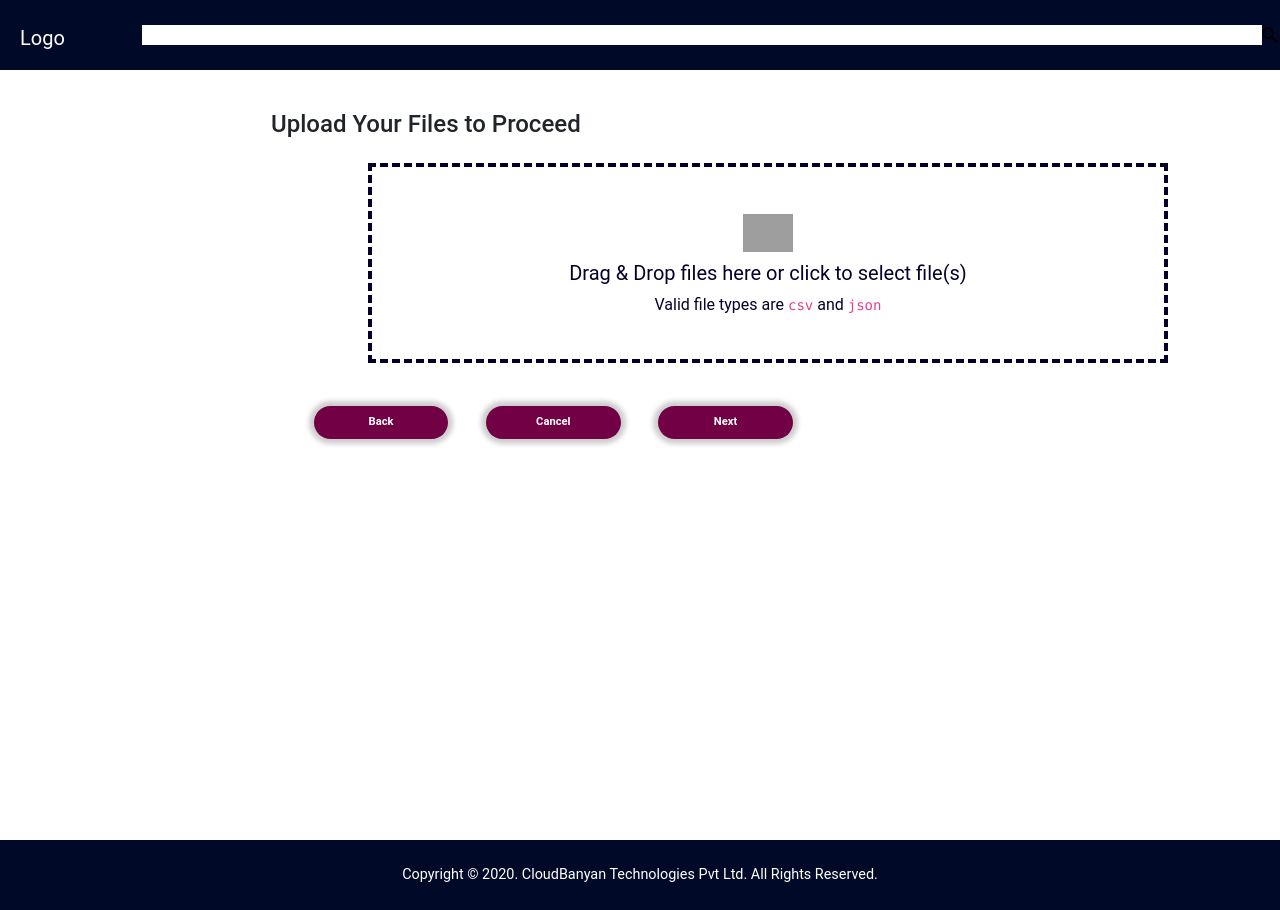
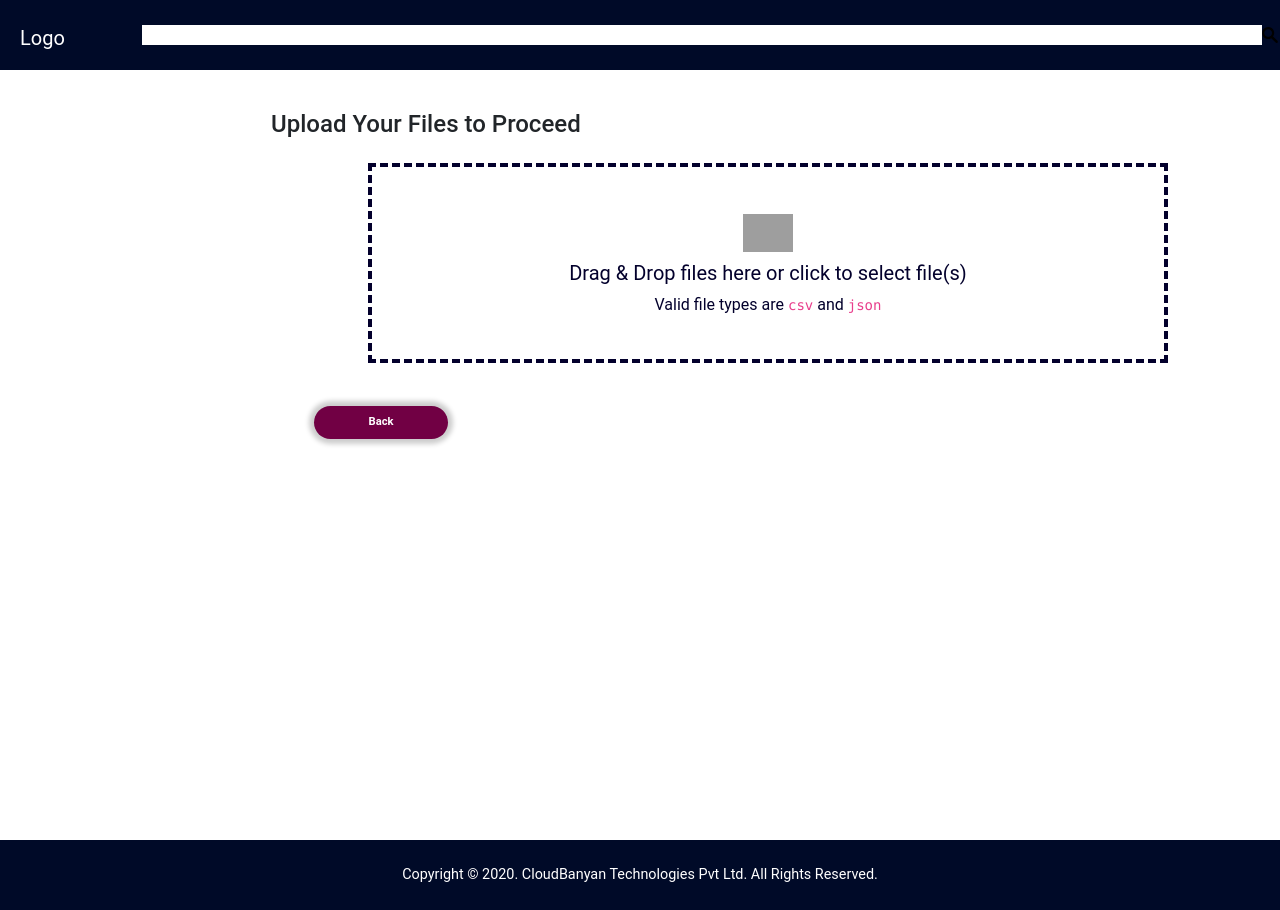
Before and after one commit to Artistic-cat/Temp, a React (Create React App) app: page /files in a window 1280 px wide. Built offline with nearby package versions, Linux system fonts and the light colour scheme; grey boxes are pictures that could not be loaded.

Commit message:
File upload page
Signed-off-by: Mohammed Rifas S <rifas2475@outlook.com>

```diff
--- a/src/Views/FileUpload/FileUpload.js
+++ b/src/Views/FileUpload/FileUpload.js
@@ -20,8 +20,6 @@ class FileUpload extends Component {
                         </div>
                         <div className={"m-4"}>
                             <Button>Back</Button>
-                            <Button>Cancel</Button>
-                            <Button>Next</Button>
                         </div>
                     </div>
                 </Container>
```
